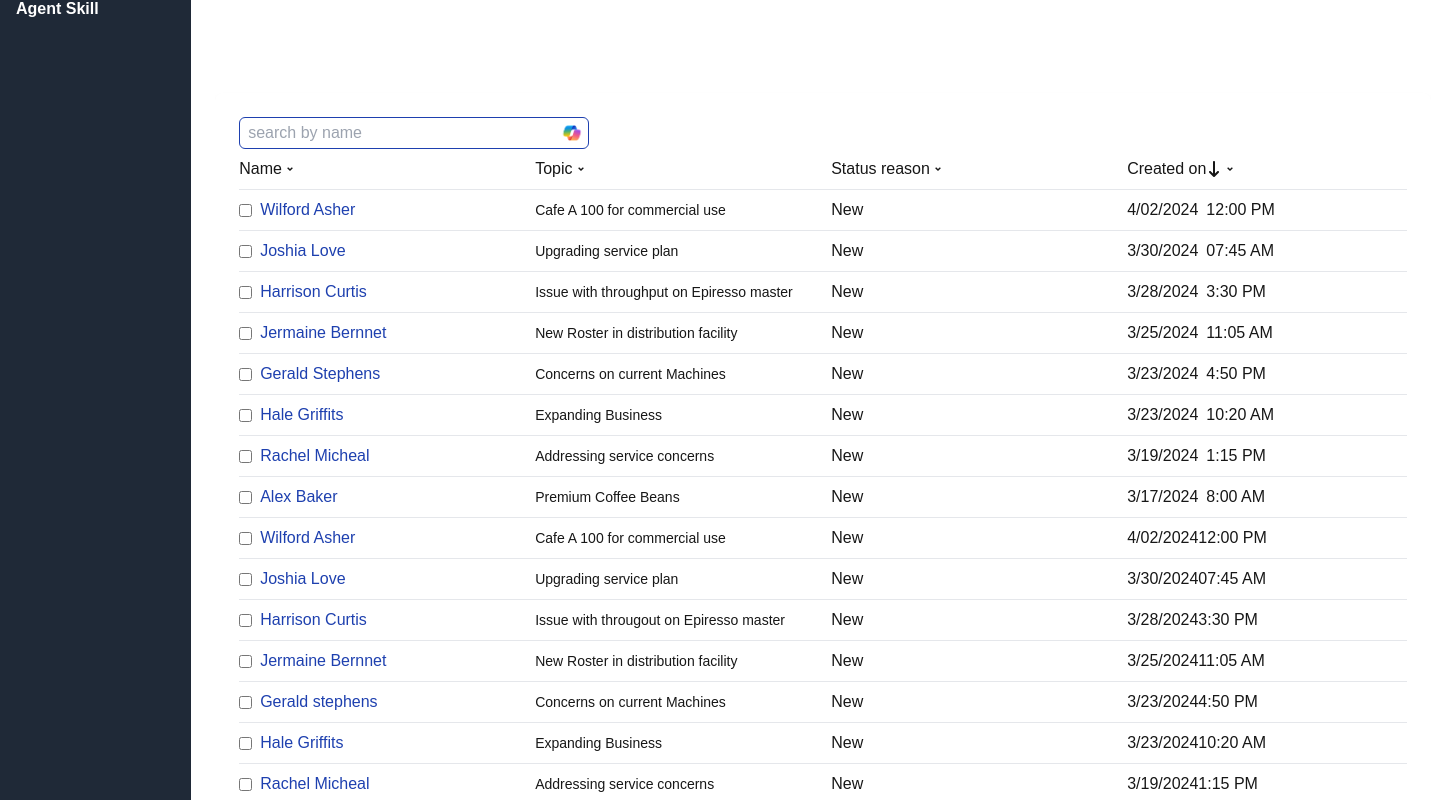
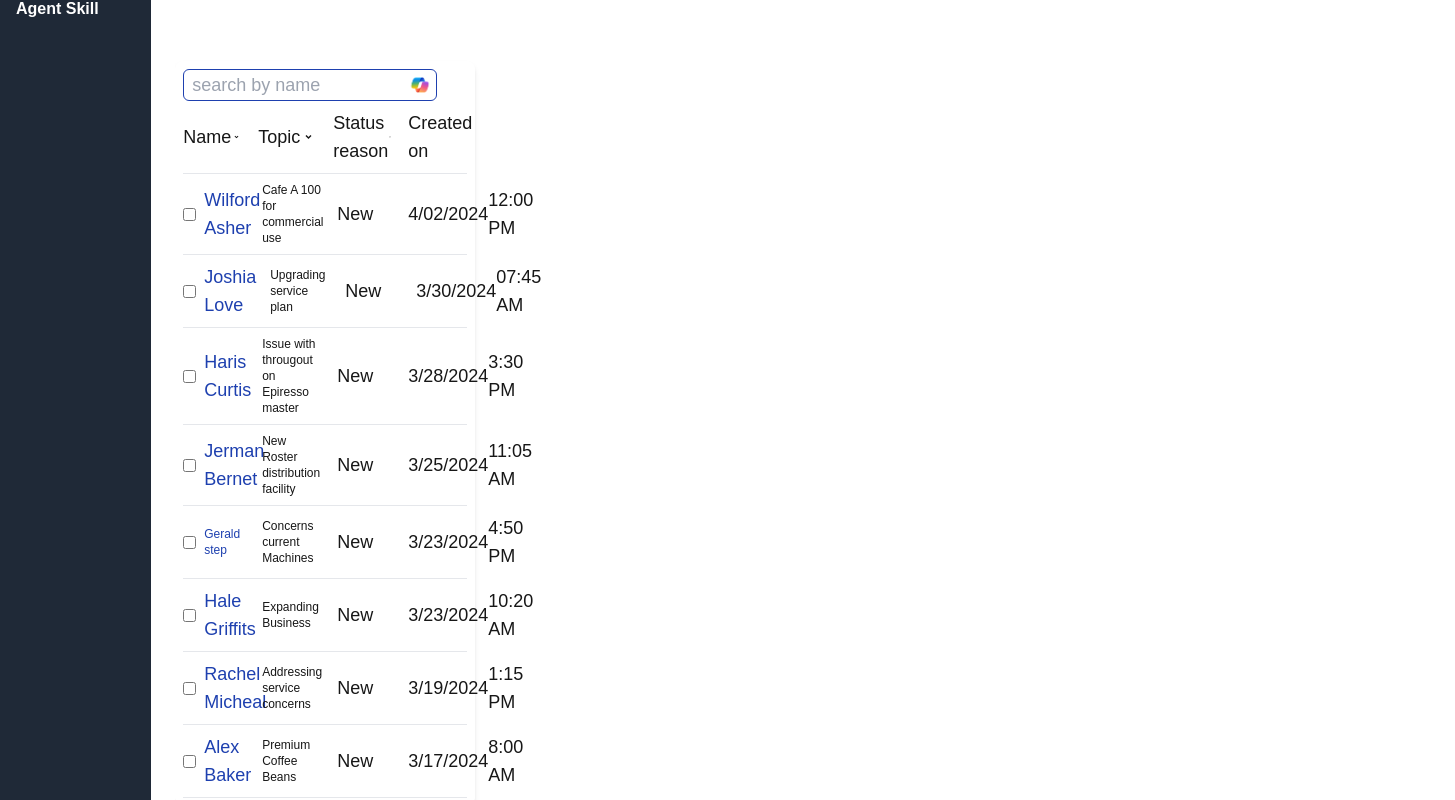
Before and after one commit to Alqomory01/Dashboard-App, a Next.js app: page / in a window 1280 px wide. Shown: the part 720-1520 px from the top of the page, 1455 px wide, since content can reach past the window. Built offline with nearby package versions, Linux system fonts and the light colour scheme.

Commit message:
new push

```diff
--- a/app/Mysidebar.tsx
+++ b/app/Mysidebar.tsx
@@ -24,7 +24,7 @@ export const Mysidebar = () => {
   const handleCloseOverlay = () => setIsOverlayOpen(false)
 
   return (
-    <div className="xs:w-1/2 pr-10 md:w-1/6 bg-gray-800 text-white flex flex-col">
+    <div className="  md:w-1/6 bg-gray-800 text-white flex flex-col">
       <h1 className="p-4 text-lg font-bold"><MdMenu /></h1>
       <nav className="flex-grow">
           <ul className="flex flex-col space-y-2 p-4 list-none">
--- a/app/insightspanel.tsx
+++ b/app/insightspanel.tsx
@@ -7,10 +7,10 @@ import { MdOutlineViewTimeline } from "react-icons/md";
 
 export const Insightspanel = () => {
   return (
-    <div className="sm:w-[300px] sm:p-4 m-2 z-0   md:w-[1200px] p-6 bg-white  text-black border border-blue-900 rounded-lg shadow-lg shadow-black">
+    <div className="w-[250px]  sm:w-[300px] sm:p-4 m-2 z-0   md:w-[1200px] p-6 bg-white  text-black border border-blue-900 rounded-lg shadow-lg shadow-black">
       <h2 className="text-lg font-bold mb-2">Insights</h2>
       <div className='flex items-center font-bold'>
-      <Image src='/copilot.png' alt='copilot.png' width={30} height={30}/><p className="">Hi Mona, you’ve achieved <span className='text-blue-900'>68%</span> of your goal for this quarter!</p>
+      <Image src='/copilot.png' alt='copilot.png' width={30} height={30}/><p className="text-[8px]  sm:text-sm md:text-lg">Hi Mona, you’ve achieved <span className='text-blue-900'>68%</span> of your goal for this quarter!</p>
       <div className="w-[650px] h-3 bg-white flex overflow-hidden ml-3 rounded-full">
         <div className=' w-[150px] h-3  bg-green-700'></div>
         <div className=' w-[80px] h-3 bg-blue-700'></div>
@@ -21,8 +21,8 @@ export const Insightspanel = () => {
       <div><span><RiArrowDropDownLine  className='size-7'/></span></div>
 
        </div>
-       <p className='m-3'>Copilot has pinpointed 20key leads that shows strong purchase intent and are actively engaging. These leads need your focus</p>
-       <div className='grid gap-x-2 grid-cols-3 '>
+       <p className='text-xs m-3 md-text-lg'>Copilot has pinpointed 20key leads that shows strong purchase intent and are actively engaging. These leads need your focus</p>
+       <div className=' xs:flex flex-col space-y-3 text-xs md:grid gap-x-2 grid-cols-3 '>
       <div className='border border-md shadow-md px-2 rounded-md'>
         <div className='flex items-center space-y-2'>
           <div><Image src='/jane.jpeg' alt='jane' width={30} height={30} style={{borderRadius:'50%'}}/></div><div><p className='font-bold'>Jane Reyes</p><p>COO NorthWind Traders</p></div>
--- a/app/leads.tsx
+++ b/app/leads.tsx
@@ -21,7 +21,7 @@ interface LeadsProps {
 export const Leads: React.FC<LeadsProps>  = ({ isOpen, onClose }) => {
     if(!isOpen) return null;
   return (
-    <div className=' bg-white text-black z-10 w-[960px] mx-auto p-3 border border-blue-800 rounded-lg absolute top-7 right-36'><div className='flex items-center justify-between'>
+    <div className='w-[250px] sm:w-[300px] bg-white text-black z-10 md:w-[960px] mx-auto p-3 border border-blue-800 rounded-lg absolute top-7 right-36'><div className='flex items-center justify-between'>
         <div className='flex items-center space-x-3'><FaCameraRetro /><p>Engage with Jane Reyes</p></div><button onClick={onClose}><IoClose /></button>
         </div>
         <div className='flex items-center space-y-2 mt-3 border shadow-sm  rounded-md shadow-black'>
--- a/app/maincontent.tsx
+++ b/app/maincontent.tsx
@@ -23,9 +23,9 @@ export default function Maincontent() {
 );
 
     return (
-        <div className="p-6 bg-white rounded-lg shadow-md">
-          <div className=' flex items-center justify-start'>
-          <input type='text' value={searchQuery} onChange={(e) => setSearchQuery(e.target.value)} placeholder='search by name' className='border border-blue-800 rounded-md w-[350px] h-8 pl-2' /> <Image src='/copilot.png' alt='copilot.png' width={30} height={30} className='transform -translate-x-8'/></div>
+        <div className=" w-[250px] sm:w-[300px] sm:p-2 text-xs md:max-md p-6 md:text-lg bg-white rounded-lg shadow-md">
+          <div className='flex items-center justify-start'>
+          <input type='text' value={searchQuery} onChange={(e) => setSearchQuery(e.target.value)} placeholder='search by name' className=' sm:w-[200px] border border-blue-800 rounded-md md:w-[350px] h-8 pl-2' /> <Image src='/copilot.png' alt='copilot.png' width={30} height={30} className='transform -translate-x-8'/></div>
 
         <div className='grid grid-cols-4 gap-x-4 pb-2 mt-2'>
           <div className='flex items-center'><p>Name</p><RiArrowDropDownLine /></div>
@@ -36,9 +36,9 @@ export default function Maincontent() {
 
         </div>
         <hr/>
-        {filteredLeads.map((lead, index) => (
+        {/* {filteredLeads.map((lead, index) => (
         <div key={index}>
-          <div className="grid grid-cols-4 gap-x-4 pt-2 pb-2">
+          <div className="grid grid-cols-4 gap-x-4 sm:gap-y-2 pt-2 pb-2">
             <div className="flex items-center">
               <input type="checkbox" />
               <p className="text-blue-800 pl-2">{lead.name}</p>
@@ -56,75 +56,75 @@ export default function Maincontent() {
           </div>
           <hr />
         </div>
-      ))}
+      ))} */}
 
-        <div className='grid grid-cols-4 gap-x-4 pt-2 pb-2'>
-          <div className='flex items-center'><input type='checkbox'/><p className='text-blue-800 pl-2'>Wilford Asher</p></div>
-          <div className='flex items-center'><p className='text-sm'>Cafe A 100 for commercial use</p></div>
-          <div className='flex items-center'><p>New</p></div>
+        <div className='grid grid-cols-4 sm:gap-y-2 gap-x-4  pt-2 pb-2'>
+          <div className='flex items-center'><input type='checkbox'/><p className='pl-1 sm:pl-1 text-blue-800  md:pl-2'>Wilford Asher</p></div>
+          <div className='flex items-center'><p className='text-xs pl-1'>Cafe A 100 for commercial use</p></div>
+          <div className='flex items-center'><p className='pl-1'>New</p></div>
           <div className='flex items-center'><p>4/02/2024</p><p>12:00 PM</p></div>
 
 
         </div>
         <hr/>
-        <div className='grid grid-cols-4 gap-x-4 pt-2 pb-2'>
-          <div className='flex items-center'><input type='checkbox'/><p className='text-blue-800 pl-2'>Joshia Love</p></div>
-          <div className='flex items-center'><p className='text-sm'>Upgrading service plan</p></div>
-          <div className='flex items-center'><p>New</p></div>
+        <div className='grid grid-cols-4 gap-x-4 space-x-2 gap-y-3 pt-2 pb-2'>
+          <div className='flex items-center'><input type='checkbox'/><p className='pl-1 sm:pl-1 text-blue-800 md:pl-2'>Joshia Love</p></div>
+          <div className='flex items-center'><p className='text-xs pl-1'>Upgrading service plan</p></div>
+          <div className='flex items-center'><p className='pl-1'>New</p></div>
           <div className='flex items-center'><p>3/30/2024</p><p>07:45 AM</p></div>
 
 
         </div>
         <hr/>
         <div className='grid grid-cols-4 gap-x-4 pt-2 pb-2'>
-          <div className='flex items-center'><input type='checkbox'/><p className='text-blue-800 pl-2'>Harrison Curtis</p></div>
-          <div className='flex items-center'><p className='text-sm'>Issue with througout on Epiresso master</p></div>
-          <div className='flex items-center'><p>New</p></div>
+          <div className='flex items-center'><input type='checkbox'/><p className='pl-1 sm:pl-1 text-blue-800 md:pl-2'>Haris Curtis</p></div>
+          <div className='flex items-center'><p className='text-xs pl-1'>Issue with througout on Epiresso master</p></div>
+          <div className='flex items-center'><p className='pl-1'>New</p></div>
           <div className='flex items-center'><p>3/28/2024</p><p>3:30 PM</p></div>
 
 
         </div>
         <hr/>
         <div className='grid grid-cols-4 gap-x-4 pt-2 pb-2'>
-          <div className='flex items-center'><input type='checkbox'/><p className='text-blue-800 pl-2'>Jermaine Bernnet</p></div>
-          <div className='flex items-center'><p className='text-sm'>New Roster in distribution facility</p></div>
-          <div className='flex items-center'><p>New</p></div>
+          <div className='flex items-center'><input type='checkbox'/><p className='pl-1 sm:pl-1 text-blue-800 md:pl-2'>Jerman Bernet</p></div>
+          <div className='flex items-center'><p className='text-xs pl-1'>New Roster distribution facility</p></div>
+          <div className='flex items-center'><p className='pl-1'>New</p></div>
           <div className='flex items-center'><p>3/25/2024</p><p>11:05 AM</p></div>
 
 
         </div>
         <hr/>
         <div className='grid grid-cols-4 gap-x-4 pt-2 pb-2'>
-          <div className='flex items-center'><input type='checkbox'/><p className='text-blue-800 pl-2'>Gerald stephens</p></div>
-          <div className='flex items-center'><p className='text-sm'>Concerns on current Machines</p></div>
-          <div className='flex items-center'><p>New</p></div>
+          <div className='flex items-center'><input type='checkbox'/><p className='pl-1 text-xs sm:pl-1 text-blue-800 md:pl-2'>Gerald step</p></div>
+          <div className='flex items-center'><p className='text-xs pl-1'>Concerns current Machines</p></div>
+          <div className='flex items-center'><p className='pl-1'>New</p></div>
           <div className='flex items-center'><p>3/23/2024</p><p>4:50 PM</p></div>
 
 
         </div>
         <hr/>
         <div className='grid grid-cols-4 gap-x-4 pt-2 pb-2'>
-          <div className='flex items-center'><input type='checkbox'/><p className='text-blue-800 pl-2'>Hale Griffits</p></div>
-          <div className='flex items-center'><p className='text-sm'>Expanding Business</p></div>
-          <div className='flex items-center'><p>New</p></div>
+          <div className='flex items-center'><input type='checkbox'/><p className='pl-1 sm:pl-1 text-blue-800 md:pl-2'>Hale Griffits</p></div>
+          <div className='flex items-center'><p className='text-xs pl-1'>Expanding Business</p></div>
+          <div className='flex items-center'><p className='pl-1'>New</p></div>
           <div className='flex items-center'><p>3/23/2024</p><p>10:20 AM</p></div>
 
 
         </div>
         <hr/>
         <div className='grid grid-cols-4 gap-x-4 pt-2 pb-2'>
-          <div className='flex items-center'><input type='checkbox'/><p className='text-blue-800 pl-2'>Rachel Micheal</p></div>
-          <div className='flex items-center'><p className='text-sm'>Addressing service concerns</p></div>
-          <div className='flex items-center'><p>New</p></div>
+          <div className='flex items-center'><input type='checkbox'/><p className='pl-1 sm:pl-1 text-blue-800 md:pl-2'>Rachel Micheal</p></div>
+          <div className='flex items-center'><p className='text-xs pl-1'>Addressing service concerns</p></div>
+          <div className='flex items-center'><p className='pl-1'>New</p></div>
           <div className='flex items-center'><p>3/19/2024</p><p>1:15 PM</p></div>
 
 
         </div>
         <hr/>
         <div className='grid grid-cols-4 gap-x-4 pt-2 pb-2'>
-          <div className='flex items-center'><input type='checkbox'/><p className='text-blue-800 pl-2'>Alex Baker</p></div>
-          <div className='flex items-center'><p className='text-sm'>Premium Coffee Beans</p></div>
-          <div className='flex items-center'><p>New</p></div>
+          <div className='flex items-center'><input type='checkbox'/><p className='pl-1 sm:pl-1 text-blue-800 md:pl-2'>Alex Baker</p></div>
+          <div className='flex items-center'><p className='text-xs pl-1'>Premium Coffee Beans</p></div>
+          <div className='flex items-center'><p className='pl-1'>New</p></div>
           <div className='flex items-center'><p>3/17/2024</p><p>8:00 AM</p></div>
 
 
--- a/app/page.tsx
+++ b/app/page.tsx
@@ -8,7 +8,7 @@ export default function Home() {
   return (
     <>
 
-    <div className=" max-w-screen overflow-x-hidden grid grid-rows-2 lg:grid-row-2 gap-3 relative">
+    <div className=" max-w-screen overflow-x-hidden xs:grid grid-rows-2 lg:grid-row-2 gap-3 relative">
       {/* Main Content */}
 
       <div className="">
```
